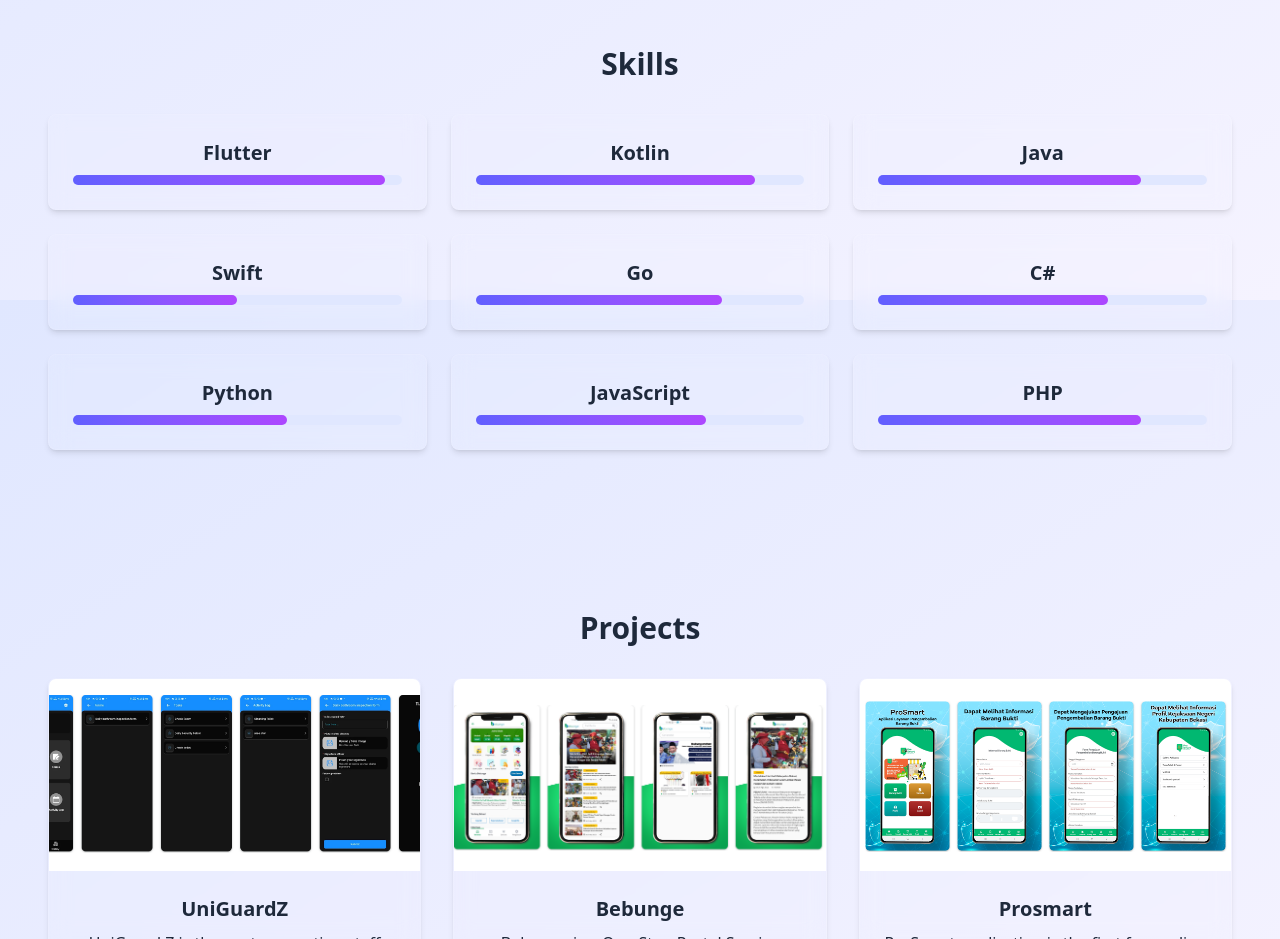
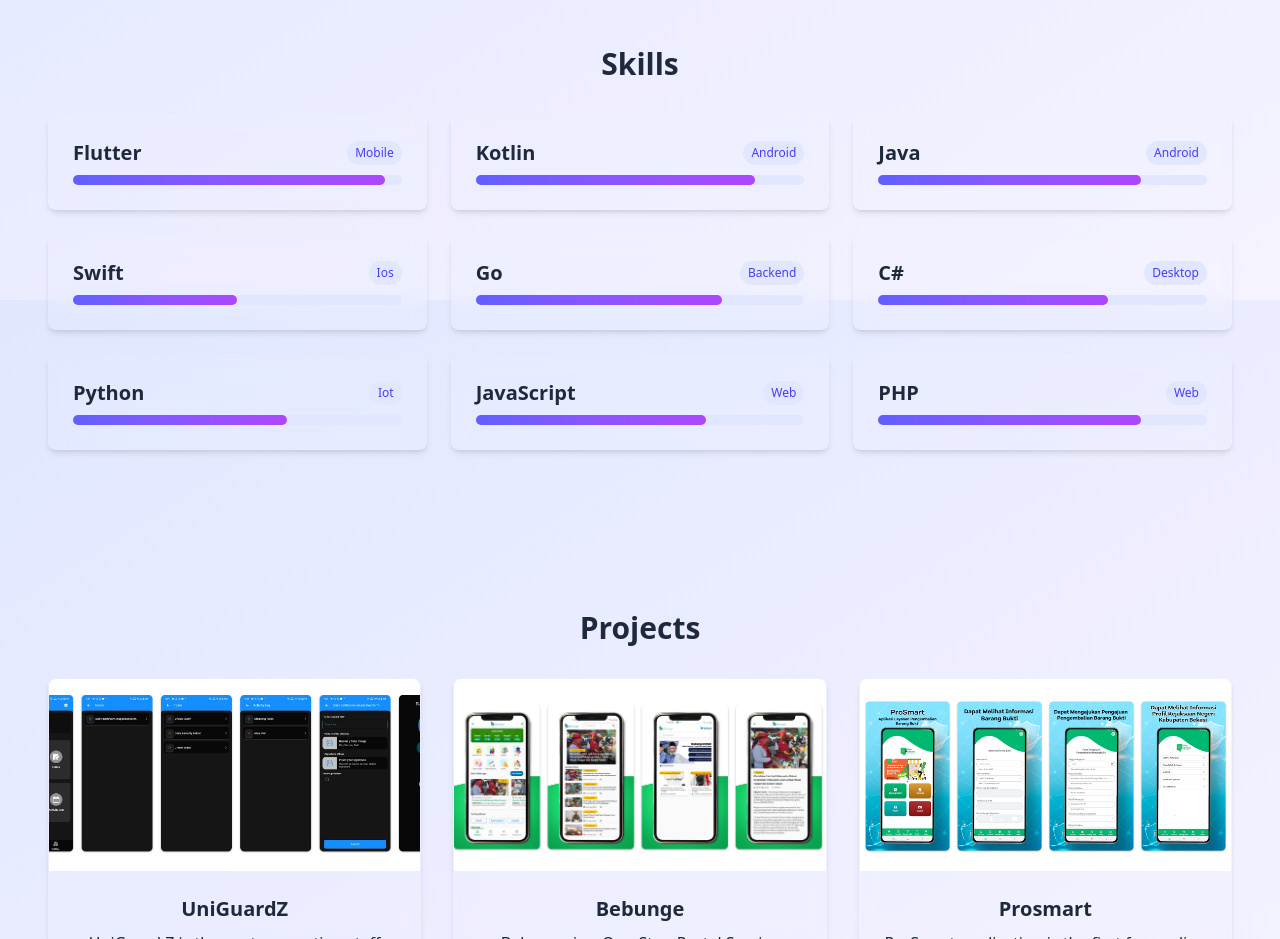
Before and after one commit to Kirara02/Portfolio-Vue, a Vue app: page / in a window 1280 px wide. Shown: the part 2100-3039 px from the top of the page. Built offline with nearby package versions, Linux system fonts and the light colour scheme.

Commit message:
feat: update skill card

```diff
--- a/src/components/SkillSection.vue
+++ b/src/components/SkillSection.vue
@@ -13,6 +13,7 @@ import SkillCard from './cards/SkillCard.vue'
           :key="skill.name"
           :name="skill.name"
           :level="skill.level"
+          :category="skill.category"
         />
       </div>
     </div>
--- a/src/components/cards/SkillCard.vue
+++ b/src/components/cards/SkillCard.vue
@@ -2,12 +2,18 @@
 defineProps<{
   name: string
   level: number
+  category: string
 }>()
 </script>
 
 <template>
   <div class="glass-effect p-6 rounded-lg shadow-md hover:shadow-lg transition-shadow duration-300">
-    <h3 class="text-xl font-semibold mb-2 text-secondary">{{ name }}</h3>
+    <div class="flex justify-between items-center mb-2">
+      <h3 class="text-xl font-semibold text-secondary">{{ name }}</h3>
+      <span class="text-xs px-2 py-1 rounded-full bg-indigo-100 dark:bg-gray-700 text-indigo-600 dark:text-emerald-400 font-medium capitalize">
+        {{ category }}
+      </span>
+    </div>
     <div class="w-full bg-indigo-100 dark:bg-gray-700 rounded-full h-2.5">
       <div
         class="bg-gradient-to-r from-indigo-500 to-purple-500 dark:from-emerald-500 dark:to-teal-500 h-2.5 rounded-full"
--- a/src/data/portfolio.json
+++ b/src/data/portfolio.json
@@ -95,7 +95,7 @@
       "id": 7,
       "title": "XChat - Real-time Chat App",
       "description": "A comprehensive real-time chat application with Flutter frontend and Go backend. Features user authentication, private/group chats, real-time messaging via WebSocket, and AI integration with Google Gemini and OpenAI ChatGPT. Users can interact with AI assistants directly within chat rooms through tools-level integration. The project demonstrates full-stack development capabilities with modern technologies and AI/ML integration.",
-      "image": "/assets/images/projects/xchat.png",
+      "image": "/assets/images/projects/xhat_app_feature.png",
       "technologies": ["Flutter", "Go", "WebSocket", "Riverpod", "Clean Architecture", "JWT", "PostgreSQL", "Google Gemini API", "OpenAI API", "AI Integration"],
       "link": "https://github.com/Kirara02/Flutter-ChatApp"
     }
```
Also changed, not shown: public/assets/images/projects/xhat_app_feature.png (added).
